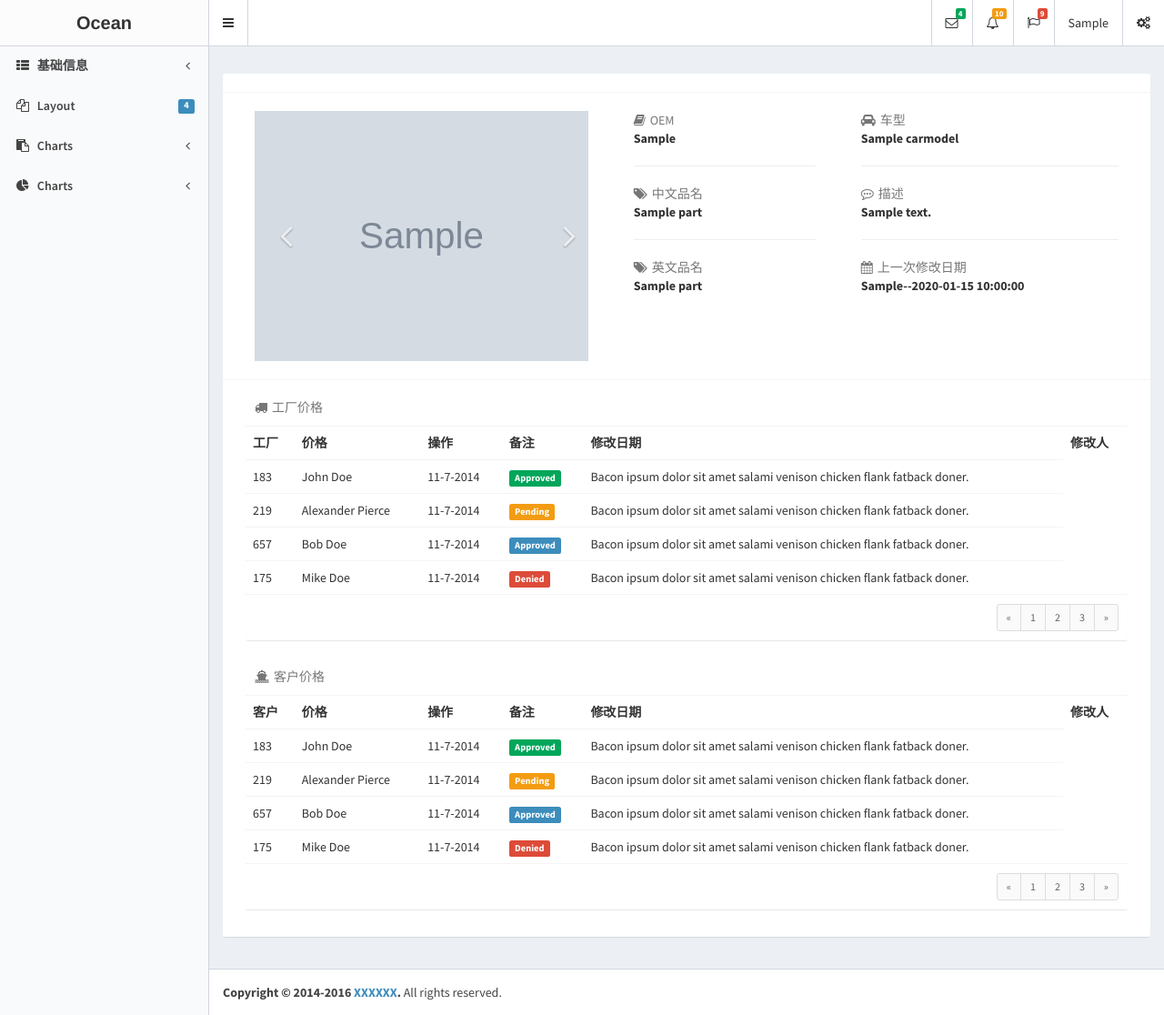
After one commit to OldDriverOVO/ocean, a Django app: a page that uses templates/partinfo/part_detail.html in a window 1280 px wide. The commit adds this page. Shown: the whole page at 91% size. Run offline with Django 3.2, Linux system fonts and the light colour scheme; a user stored in the database is signed in; tables that the repository leaves empty hold one stand-in row (values such as "Sample post"); grey boxes marked "Sample" are stand-in pictures; some libraries are stand-ins or nearby versions.

Commit message:
详细页面

```diff
--- a/OCEAN/settings.py
+++ b/OCEAN/settings.py
@@ -117,7 +117,7 @@ USE_I18N = True
 
 USE_L10N = True
 
-# USE_TZ = False
+USE_TZ = False
 LOGIN_URL = '/baseinfo/login/'
 
 # Static files (CSS, JavaScript, Images)
--- a/partsInfo/sql_utils.py
+++ b/partsInfo/sql_utils.py
@@ -8,11 +8,11 @@ class SqlUtils():
     @classmethod
     def get_factory_parts_price(cls):
         sql = 'SELECT "parts".oem,"parts".cn_name,"pif".name,"partsInfo_factorypartsprice".price,"partsInfo_factorypartsprice".id,\
-               "partsInfo_factorypartsprice".description,"partsInfo_factorypartsprice".llast_change_date,"a".username\
+               "partsInfo_factorypartsprice".description,"partsInfo_factorypartsprice".llast_change_date,"a".first_name\
                FROM "partsInfo_factorypartsprice"\
                JOIN "partsInfo_parts" parts ON "partsInfo_factorypartsprice".oem_id = parts.oem\
                JOIN "partsInfo_factory" pif ON "partsInfo_factorypartsprice".factory_id_id = pif.id\
-               JOIN auth_user a ON "partsInfo_factorypartsprice".last_change_user_id = a.id;'
+               LEFT JOIN auth_user a ON "partsInfo_factorypartsprice".last_change_user_id = a.id;'
 
         cursor.execute(sql)
         return cursor.fetchall()
--- a/partsInfo/static/js/shared.js
+++ b/partsInfo/static/js/shared.js
@@ -16,29 +16,29 @@ function initPageBar(data) {
     page_list.empty();
     var previous = '';
     if (data.has_previous) {
-        previous = '<li class="paginate_button previous"><a onclick="getPageInfo(' + (data.current_page - 1) + ')">上一页</a></li>';
+        previous = '<li ><a onclick="getPageInfo(' + (data.current_page - 1) + ')">«</a></li>';
     }
     else {
-        previous = '<li class="paginate_button previous disabled"><a>上一页</a></li>';
+        previous = '<li class="disabled"><a>«</a></li>';
     }
     page_list.append(previous);
 
     for (var page in data.pageRange) {
         var onePage = '';
         if (data.pageRange[page] == data.current_page) {
-            onePage = '<li class="paginate_button active "><a >' + data.pageRange[page] + '</a></li>';
+            onePage = '<li class="active"><a >' + data.pageRange[page] + '</a></li>';
         }
         else {
-            onePage = '<li class="paginate_button "><a onclick="getPageInfo(' + data.pageRange[page] + ')">' + data.pageRange[page] + '</a></li>';
+            onePage = '<li ><a onclick="getPageInfo(' + data.pageRange[page] + ')">' + data.pageRange[page] + '</a></li>';
         }
         page_list.append(onePage);
     }
     var next = '';
     if (data.has_next) {
-        next = '<li class="paginate_button next"><a onclick="getPageInfo(' + (data.current_page + 1) + ')">下一页</a></li>';
+        next = '<li><a onclick="getPageInfo(' + (data.current_page + 1) + ')">»</a></li>';
     }
     else {
-        next = '<li class="paginate_button next disabled"><a>下一页</a></li>';
+        next = '<li class="disabled"><a>»</a></li>';
     }
     page_list.append(next);
 
--- a/partsInfo/urls.py
+++ b/partsInfo/urls.py
@@ -15,5 +15,7 @@ urlpatterns = [
     path('customer_list/',views.customer_list,name='customer_list'),
     path('add_customer_info/',views.add_customer_info,name='add_customer_info'),
     path('factory_price_list/',views.factory_price_list,name='factory_price_list'),
-
+    path('delete_factory_price/',views.delete_factory_price,name='delete_factory_price'),
+    path('update_factory_price/',views.update_factory_price,name='update_factory_price'),
+    path('part_detail/<pk>/',views.part_detail,name='part_detail'),
 ]
--- a/partsInfo/views.py
+++ b/partsInfo/views.py
@@ -1,14 +1,16 @@
 from django.shortcuts import render
-from django.http import HttpResponse,JsonResponse,HttpResponseRedirect
-from .models import Parts,Factory,Customer,FactoryPartsPrice
+from django.http import HttpResponse, JsonResponse, HttpResponseRedirect
+from .models import Parts, Factory, Customer, FactoryPartsPrice
 import win32timezone
 import json
 from django.urls import reverse
 from django.contrib import auth
 from django.core import serializers
-from django.core.paginator import Paginator,PageNotAnInteger,EmptyPage
+from django.core.paginator import Paginator, PageNotAnInteger, EmptyPage
 from partsInfo.sql_utils import SqlUtils
-from django.contrib.auth.decorators import login_required,permission_required
+from django.contrib.auth.decorators import login_required, permission_required
+
+
 # Create your partinfo here.
 
 def login(request):
@@ -16,7 +18,7 @@ def login(request):
         return HttpResponseRedirect(reverse('partsinfo:index'))
 
     state = ''
-    if request.method=='POST':
+    if request.method == 'POST':
         username = request.POST.get('username', '')
         password = request.POST.get('password', '')
         user = auth.authenticate(username=username, password=password)
@@ -26,22 +28,22 @@ def login(request):
         else:
             state = '账号或密码错误！'
 
+    return render(request, 'partinfo/login.html', context={'state': state})
 
-    return render(request,'partinfo/login.html',context={'state':state})
 
 def logout(request):
-
     auth.logout(request)
 
     return HttpResponseRedirect(reverse('partsinfo:login'))
 
+
 @login_required
 def index(request):
-    return render(request, 'partinfo/index.html',context={'user':request.user})
+    return render(request, 'partinfo/index.html', context={'user': request.user})
+
 
 @login_required
 def parts_list(request):
-
     # for i in range(31,150):
     #     new = Parts(oem='909612'+str(i),cn_name='测试数据'+str(i),en_name='Test Data',last_change_date=win32timezone.now(),last_change_user_id=1)
     #     new.save()
@@ -79,28 +81,26 @@ def parts_list(request):
             contacts = paginator.page(paginator.num_pages)
             pageRange = paginator.page_range
 
-
         return JsonResponse(
             {
-              'parts_list':json.loads(serializers.serialize('json',contacts.object_list)),
-              'page_info':{
-                  'current_page': contacts.number,
-                  'has_next': contacts.has_next(),
-                  'has_previous': contacts.has_previous(),
-                  'pageRange': list(pageRange),
-                  'pages': contacts.paginator.num_pages
-              },
+                'parts_list': json.loads(serializers.serialize('json', contacts.object_list)),
+                'page_info': {
+                    'current_page': contacts.number,
+                    'has_next': contacts.has_next(),
+                    'has_previous': contacts.has_previous(),
+                    'pageRange': list(pageRange),
+                    'pages': contacts.paginator.num_pages
+                },
 
-             },safe=False
+            }, safe=False
 
         )
 
+    return render(request, 'partinfo/parts_list.html', context={'user': request.user})
 
-    return render(request, 'partinfo/parts_list.html',context={'user':request.user})
 
 @login_required
 def add_parts_info(request):
-
     if request.is_ajax():
         state = None
         user = request.user
@@ -132,9 +132,9 @@ def add_parts_info(request):
     else:
         return HttpResponse("")
 
+
 @login_required
 def factory_list(request):
-
     # for i in range(21,100):
     #     new = Factory(name='测试数据'+str(i),
     #                   Contact='曾大姐',
@@ -192,11 +192,11 @@ def factory_list(request):
 
         )
 
-    return render(request, 'partinfo/factory_list.html',context={'user':request.user})
+    return render(request, 'partinfo/factory_list.html', context={'user': request.user})
+
 
 @login_required
 def add_factory_info(request):
-
     if request.is_ajax():
         state = None
         try:
@@ -220,7 +220,7 @@ def add_factory_info(request):
                 return HttpResponse(state)
 
         except:
-            state="error"
+            state = "error"
             return HttpResponse(state)
 
     else:
@@ -229,7 +229,6 @@ def add_factory_info(request):
 
 @login_required
 def customer_list(request):
-
     if request.is_ajax():
 
         contact_list = Customer.objects.all().order_by('-last_change_date')
@@ -278,7 +277,8 @@ def customer_list(request):
 
         )
 
-    return render(request,'partinfo/customer_list.html',context={'user':request.user})
+    return render(request, 'partinfo/customer_list.html', context={'user': request.user})
+
 
 @login_required
 def add_customer_info(request):
@@ -309,13 +309,14 @@ def add_customer_info(request):
     else:
         return HttpResponse('')
 
+
 @login_required
+# @permission_required(perm='partsInfo.view_factorypartsprice')
 def factory_price_list(request):
 
     if request.is_ajax():
 
-
-        contact_list= SqlUtils.get_factory_parts_price()
+        contact_list = SqlUtils.get_factory_parts_price()
 
         paginator = Paginator(contact_list, 40)  # Show 25 contacts per page
 
@@ -362,4 +363,63 @@ def factory_price_list(request):
 
         )
 
-    return render(request,'partinfo/factory_price_list.html',context={'user':request.user})
+
+    return render(request, 'partinfo/factory_price_list.html', context={'user': request.user})
+
+
+@login_required
+@permission_required(perm='partsInfo.delete_factorypartsprice')
+def delete_factory_price(request):
+    state = None
+    if request.is_ajax():
+        target = FactoryPartsPrice.objects.filter(id=request.POST.get("id"))
+        if target:
+            target.delete()
+            state = 'success'
+            return HttpResponse(state)
+        else:
+            state = 'object_not_found'
+            return HttpResponse(state)
+
+    else:
+        return HttpResponse("")
+
+
+@login_required
+@permission_required(perm='partsInfo.change_factorypartsprice')
+def update_factory_price(request):
+    state = None
+    if request.is_ajax():
+        target = FactoryPartsPrice.objects.get(id=request.POST.get("id"))
+        if target:
+            try:
+                target.price=request.POST.get('price')
+                target.description=request.POST.get('desc').strip()
+                target.last_change_user_id=request.user.id
+                target.save()
+            except:
+                state = 'data_error'
+                return HttpResponse(state)
+
+            state = 'success'
+            return HttpResponse(state)
+
+        else:
+            state = 'object_not_found'
+            return HttpResponse(state)
+
+    else:
+        return HttpResponse('')
+
+
+@login_required
+def part_detail(request,pk):
+
+
+    target = Parts.objects.get(oem=pk)
+    if target:
+        return render(request, 'partinfo/part_detail.html', context={'user': request.user,
+                                                                     'part':target
+                                                                     })
+    else:
+        return HttpResponseRedirect(reverse("partsinfo:part_list"))
--- /dev/null
+++ b/templates/partinfo/part_detail.html
@@ -0,0 +1,259 @@
+{% extends 'partinfo/base.html' %}
+
+{% load staticfiles %}
+{% block title %}list{% endblock %}
+{% block content-header %}{% endblock %}
+{% block content %}
+    <div class="row">
+
+        <div class="col-md-12">
+            <div class="box box-widget">
+                <div class="box-header with-border">
+
+
+                </div>
+                <!-- /.box-header -->
+                <div class="box-body">
+                    <div class="col-lg-5 col-sm-12 col-xs-12">
+                        <div class="box-body">
+                            <div id="carousel-example-generic" class="carousel slide" data-ride="carousel">
+{#                                <ol class="carousel-indicators">#}
+{#                                    <li data-target="#carousel-example-generic" data-slide-to="0" class="active"></li>#}
+{#                                    <li data-target="#carousel-example-generic" data-slide-to="1" class=""></li>#}
+{#                                    <li data-target="#carousel-example-generic" data-slide-to="2" class=""></li>#}
+{#                                </ol>#}
+                                <div class="carousel-inner">
+                                    <div class="item active">
+                                        <img src="../../../media/{{ part.img }}"
+                                             alt="First slide">
+
+                                        <div class="carousel-caption">
+
+                                        </div>
+                                    </div>
+                                    <div class="item">
+                                        <img src="../../../media/{{ part.img }}"
+                                             alt="Second slide">
+
+                                        <div class="carousel-caption">
+
+                                        </div>
+                                    </div>
+                                    <div class="item">
+                                        <img src="../../../media/{{ part.img }}"
+                                             alt="Third slide">
+
+                                        <div class="carousel-caption">
+
+                                        </div>
+                                    </div>
+                                </div>
+                                <a class="left carousel-control" href="#carousel-example-generic" data-slide="prev">
+                                    <span class="fa fa-angle-left"></span>
+                                </a>
+                                <a class="right carousel-control" href="#carousel-example-generic" data-slide="next">
+                                    <span class="fa fa-angle-right"></span>
+                                </a>
+                            </div>
+                        </div>
+                    </div>
+                    <div class="col-lg-3 col-sm-6 col-xs-6">
+                        <div class="box-body">
+
+
+                            <p class="text-muted" style="margin: 0 0 0"><i class="fa fa-book margin-r-5"></i>OEM
+                            </p>
+                            <strong>
+                                {{ part.oem }}
+
+                            </strong>
+
+                            <hr>
+
+                            <p class="text-muted" style="margin: 0 0 0"><i class="fa fa-tags margin-r-5"></i>中文品名
+                            </p>
+                            <strong>
+                                {{ part.cn_name }}
+
+                            </strong>
+
+                            <hr>
+
+
+                            <p class="text-muted" style="margin: 0 0 0"><i class="fa fa-tags margin-r-5"></i>英文品名
+                            </p>
+                            <strong>
+                                {{ part.en_name }}
+
+                            </strong>
+
+                        </div>
+                    </div>
+                    <div class="col-lg-4 col-sm-6 col-xs-6">
+                        <div class="box-body">
+                            <p class="text-muted" style="margin: 0 0 0"><i class="fa fa-car margin-r-5"></i>车型
+                            </p>
+                            <strong>
+                                {{ part.car_model.cn_name }}
+
+                            </strong>
+
+
+                            <hr>
+
+                            <p class="text-muted" style="margin: 0 0 0"><i class="fa fa-commenting-o margin-r-5"></i>描述
+                            </p>
+                            <strong>
+                                {{ part.description }}
+
+                            </strong>
+
+                            <hr>
+
+
+                            <p class="text-muted" style="margin: 0 0 0"><i class="fa fa-calendar margin-r-5"></i>上一次修改日期
+                            </p>
+                            <strong>
+                                {{ part.last_change_user.first_name }}--{{ part.last_change_date|date:"Y-m-d H:i:s" }}
+                            </strong>
+                        </div>
+                    </div>
+
+
+
+                </div>
+                <!-- /.box-body -->
+                <!-- /.box-footer -->
+                <div class="box-footer">
+                    <div class="col-md-12 col-xs-12 col-lg-12">
+                        <div class="box box-widget">
+                            <div class="box-header">
+                                <p class="text-muted" style="margin: 0 0 0"><i class="fa fa-truck margin-r-5"></i>工厂价格
+                                </p>
+                            </div>
+
+                            <div class="box-body table-responsive no-padding">
+                                <table class="table table-hover">
+                                    <tbody>
+                                    <tr>
+                                        <th>工厂</th>
+                                        <th>价格</th>
+                                        <th>操作</th>
+                                        <th>备注</th>
+                                        <th>修改日期</th>
+                                        <th>修改人</th>
+                                    </tr>
+                                    <tr>
+                                        <td>183</td>
+                                        <td>John Doe</td>
+                                        <td>11-7-2014</td>
+                                        <td><span class="label label-success">Approved</span></td>
+                                        <td>Bacon ipsum dolor sit amet salami venison chicken flank fatback doner.</td>
+                                    </tr>
+                                    <tr>
+                                        <td>219</td>
+                                        <td>Alexander Pierce</td>
+                                        <td>11-7-2014</td>
+                                        <td><span class="label label-warning">Pending</span></td>
+                                        <td>Bacon ipsum dolor sit amet salami venison chicken flank fatback doner.</td>
+                                    </tr>
+                                    <tr>
+                                        <td>657</td>
+                                        <td>Bob Doe</td>
+                                        <td>11-7-2014</td>
+                                        <td><span class="label label-primary">Approved</span></td>
+                                        <td>Bacon ipsum dolor sit amet salami venison chicken flank fatback doner.</td>
+                                    </tr>
+                                    <tr>
+                                        <td>175</td>
+                                        <td>Mike Doe</td>
+                                        <td>11-7-2014</td>
+                                        <td><span class="label label-danger">Denied</span></td>
+                                        <td>Bacon ipsum dolor sit amet salami venison chicken flank fatback doner.</td>
+                                    </tr>
+                                    </tbody>
+                                </table>
+                            </div>
+                            <div class="box-footer clearfix">
+                                <ul class="pagination pagination-sm no-margin pull-right">
+                                    <li><a href="#">«</a></li>
+                                    <li><a href="#">1</a></li>
+                                    <li><a href="#">2</a></li>
+                                    <li><a href="#">3</a></li>
+                                    <li><a href="#">»</a></li>
+                                </ul>
+                            </div>
+                            <!-- /.box-body -->
+                        </div>
+
+                    </div>
+                    <div class="col-md-12 col-xs-12 col-lg-12">
+                        <div class="box box-widget">
+                            <div class="box-header">
+                                <p class="text-muted" style="margin: 0 0 0"><i class="fa fa-ship margin-r-5"></i>客户价格
+                                </p>
+                            </div>
+                            <!-- /.box-header -->
+                            <div class="box-body table-responsive no-padding">
+                                <table class="table table-hover">
+                                    <tbody>
+                                    <tr>
+                                        <th>客户</th>
+                                        <th>价格</th>
+                                        <th>操作</th>
+                                        <th>备注</th>
+                                        <th>修改日期</th>
+                                        <th>修改人</th>
+                                    </tr>
+                                    <tr>
+                                        <td>183</td>
+                                        <td>John Doe</td>
+                                        <td>11-7-2014</td>
+                                        <td><span class="label label-success">Approved</span></td>
+                                        <td>Bacon ipsum dolor sit amet salami venison chicken flank fatback doner.</td>
+                                    </tr>
+                                    <tr>
+                                        <td>219</td>
+                                        <td>Alexander Pierce</td>
+                                        <td>11-7-2014</td>
+                                        <td><span class="label label-warning">Pending</span></td>
+                                        <td>Bacon ipsum dolor sit amet salami venison chicken flank fatback doner.</td>
+                                    </tr>
+                                    <tr>
+                                        <td>657</td>
+                                        <td>Bob Doe</td>
+                                        <td>11-7-2014</td>
+                                        <td><span class="label label-primary">Approved</span></td>
+                                        <td>Bacon ipsum dolor sit amet salami venison chicken flank fatback doner.</td>
+                                    </tr>
+                                    <tr>
+                                        <td>175</td>
+                                        <td>Mike Doe</td>
+                                        <td>11-7-2014</td>
+                                        <td><span class="label label-danger">Denied</span></td>
+                                        <td>Bacon ipsum dolor sit amet salami venison chicken flank fatback doner.</td>
+                                    </tr>
+                                    </tbody>
+                                </table>
+                            </div>
+                            <div class="box-footer clearfix">
+                                <ul class="pagination pagination-sm no-margin pull-right">
+                                    <li><a href="#">«</a></li>
+                                    <li><a href="#">1</a></li>
+                                    <li><a href="#">2</a></li>
+                                    <li><a href="#">3</a></li>
+                                    <li><a href="#">»</a></li>
+                                </ul>
+                            </div>
+                            <!-- /.box-body -->
+                        </div>
+
+                    </div>
+                </div>
+
+                <!-- /.box-footer -->
+            </div>
+
+        </div>
+    </div>
+{% endblock %}
```
Also changed, not shown: templates/partinfo/factory_price_list.html (+148 -37 lines), templates/partinfo/page_bar.html (+6 -11 lines), templates/partinfo/parts_list.html (+7 -6 lines), 1 other file.
